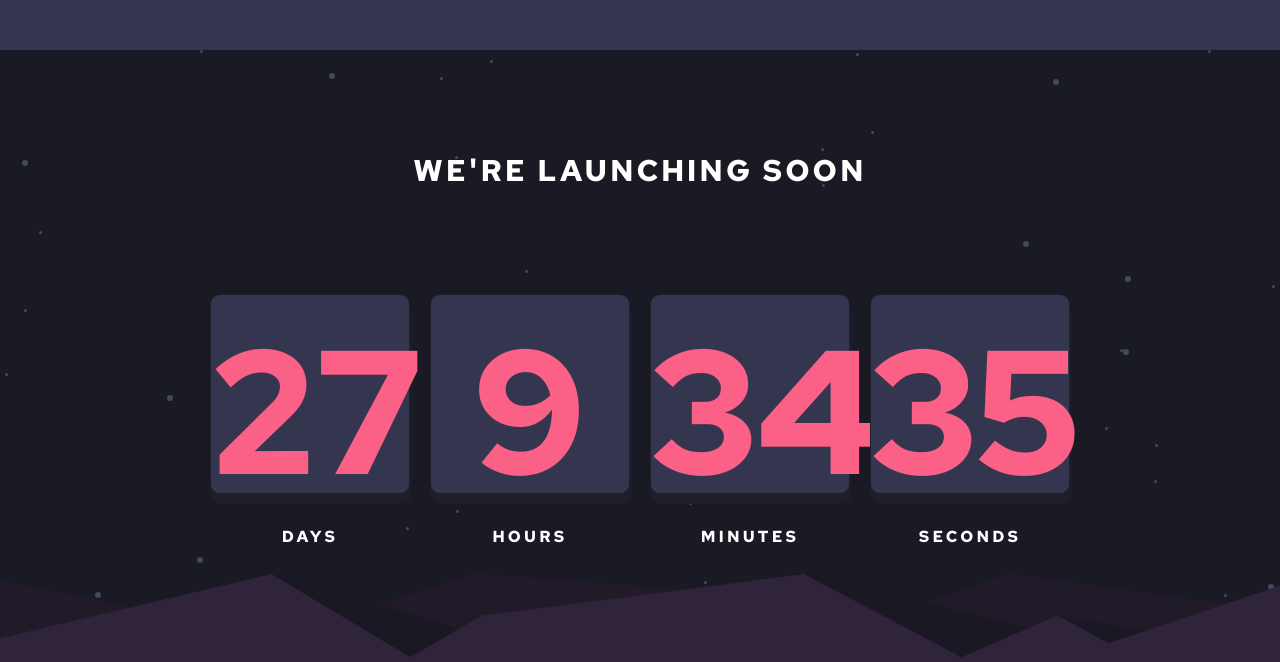
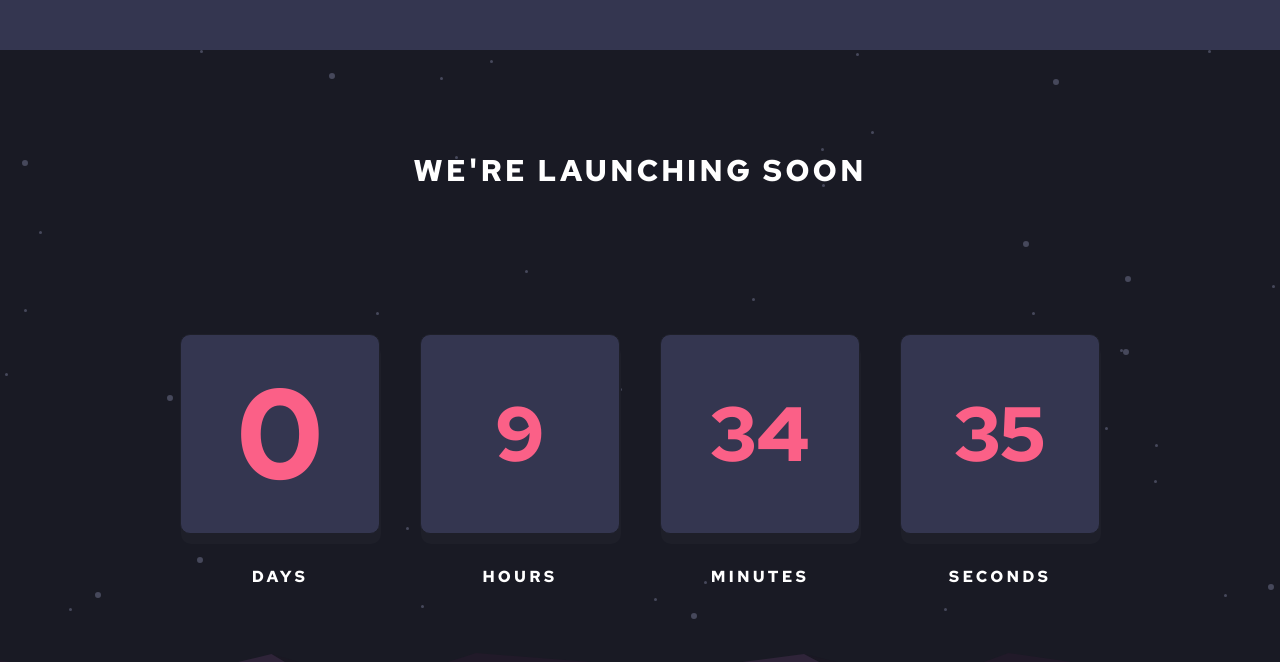
Before and after one commit to whoiskekeanyway/Launch-countdown-timer, a plain HTML site: page index.html in a window 1280 px wide. Shown: the top 662 px of the page. Drawn offline with Linux system fonts and the light colour scheme.

Commit message:
new-update

```diff
--- a/index.html
+++ b/index.html
@@ -10,7 +10,6 @@
 
   <title>Frontend Mentor | Launch countdown timer</title>
   <link rel="stylesheet" href="style.css">
-
 
 
 </head>
@@ -26,29 +25,56 @@
     <div class="clock-container">
 
       <div>
-        <p id="clock-day" class="clock-box"></p>
-        <p class="clock-box-display">Days</p>
+
+        <div class="clock-day">
+          <p class="clock-day-value">
+          </p>
+        </div>
+
+        <div>
+          <p class="clock-box-display">Days</p>
+        </div>
+
       </div>
 
       <div>
-        <p id="clock-hour" class="clock-box"></p>
-        <p class="clock-box-display">Hours</p>
+
+        <div class="clock-day">
+          <p class="clock-hour-value"></p>
+        </div>
+
+        <div>
+          <p class="clock-box-display">Hours</p>
+        </div>
+
       </div>
 
       <div>
-        <p id="clock-minute" class="clock-box"></p>
-        <p class="clock-box-display">Minutes</p>
+
+        <div class="clock-day">
+          <p class="clock-minute-value"></p>
+        </div>
+
+        <div>
+          <p class="clock-box-display">Minutes</p>
+
+        </div>
+
       </div>
 
       <div>
-        <p id="clock-second" class="clock-box"></p>
-        <p class="clock-box-display">Seconds</p>
+
+        <div class="clock-day">
+          <p class="clock-second-value"></p>
+        </div>
+
+        <div>
+          <p class="clock-box-display">Seconds</p>
+        </div>
       </div>
 
+    </div>
 
-
-
-    </div>
 
     <div class="icon-div">
       <img src="images/icon-facebook.svg" alt="">
@@ -58,14 +84,11 @@
 
   </main>
 
-
-
-
   <div class="attribution">
     Challenge by <a href="https://www.frontendmentor.io?ref=challenge" target="_blank">Frontend Mentor</a>.
     Coded by <a href="#">Ogundele Olalekan</a>.
   </div>
-  <script src="script.js" ></script>
+  <script src="script.js"></script>
 </body>
 
 </html>
--- a/script.js
+++ b/script.js
@@ -1,8 +1,11 @@
-countDownDate = new Date("Jan 28, 2022 00:00:00").getTime();
+// console.clear();
+
+countDownDate = new Date("Jan 01, 2022 00:00:00").getTime();
 
 var x = setInterval(function () {
   const now = new Date().getTime();
   const distance = countDownDate - now;
+
 
   // Time calculations for days, hours, minutes and seconds
   calcDays = Math.floor(distance / (1000 * 60 * 60 * 24));
@@ -10,16 +13,29 @@ var x = setInterval(function () {
   calcMinutes = Math.floor((distance % (1000 * 60 * 60)) / (1000 * 60));
   calcSeconds = Math.floor((distance % (1000 * 60)) / 1000);
 
-  const days = calcDays;
-  const hours = calcHours;
-  const minutes = calcMinutes;
-  const seconds = calcSeconds;
+  function upDate() {
+    document.querySelector(".clock-day-value").innerHTML = calcDays;
+    document.querySelector(".clock-hour-value").innerHTML = calcHours;
+    document.querySelector(".clock-minute-value").innerHTML = calcMinutes;
+    document.querySelector(".clock-second-value").innerHTML = calcSeconds;
+    updateTextSize();
+  }
+
+  function updateTextSize() {
+    const fonts = document.querySelector(".clock-day-value");
+    const stringiFiedDays = calcDays.toString().length;
+
+    if (stringiFiedDays === 3) {
+      fonts.style.fontSize = "5rem";
+    } else if (stringiFiedDays < 3) {
+      fonts.style.fontSize = "8rem";
+    }
+  }
+
+  upDate();
+
 
   // Output the result in an element with individual id's"
-  document.getElementById("clock-day").innerHTML = days;
-  document.getElementById("clock-hour").innerHTML = hours;
-  document.getElementById("clock-minute").innerHTML = minutes;
-  document.getElementById("clock-second").innerHTML = seconds;
 
   // If the count down is finished, write some text
   if (distance < 0) {
--- a/style.css
+++ b/style.css
@@ -23,7 +23,7 @@ main {
   align-items: center;
   max-width: 1440px;
   margin: 0 auto;
-  height: 100%;
+  height: 100vh;
   margin-top: 50px;
   background-image: url("images/pattern-hills.svg"), url("images/bg-stars.svg");
   background-repeat: no-repeat;
@@ -62,22 +62,52 @@ main {
   padding: 0;
 }
 
-.clock-box {
+.top,
+.bottom {
   position: relative;
   width: 200px;
-  height: 200px;
   background-color: hsl(236, 21%, 26%);
   margin: 10px;
   color: hsl(345, 95%, 68%);
   margin: 0;
-  padding: 0;
-  font-size: 11rem;
+  padding: 20px;
+  font-size: 8vw;
   text-align: center;
   font-family: "Red Hat Text", sans-serif;
   font-weight: 700;
   box-shadow: 1px 10px hsl(235, 16%, 14%);
   border-radius: 5%;
   border: 1px solid hsl(235, 16%, 14%);
+}
+
+.clock-day {
+  position: relative;
+  width: 200px;
+  height: 200px;
+  background-color: hsl(236, 21%, 26%);
+  margin: 0;
+  padding: 20px;
+  box-shadow: 1px 10px hsl(235, 16%, 14%);
+  border-radius: 5%;
+  border: 1px solid hsl(235, 16%, 14%);
+}
+
+.clock-day-value,
+.clock-hour-value,
+.clock-minute-value,
+.clock-second-value {
+  font-family: "Red Hat Text", sans-serif;
+  font-weight: 700;
+  display: flex;
+  align-items: center;
+  justify-content: center;
+  position: absolute;
+  top: 0;
+  right: 0;
+  bottom: 0;
+  left: 0;
+  font-size: 6vw;
+  color: #fb6087;
 }
 
 .clock-box-display {
@@ -106,6 +136,11 @@ main {
 }
 
 .attribution {
-    margin-top: 2rem;
-    text-align: center;
+  margin-top: 2rem;
+  text-align: center;
 }
+
+@media all and (max-width: 767px) {
+  main {
+  }
+}
```
Also changed, not shown: 2 other files.
